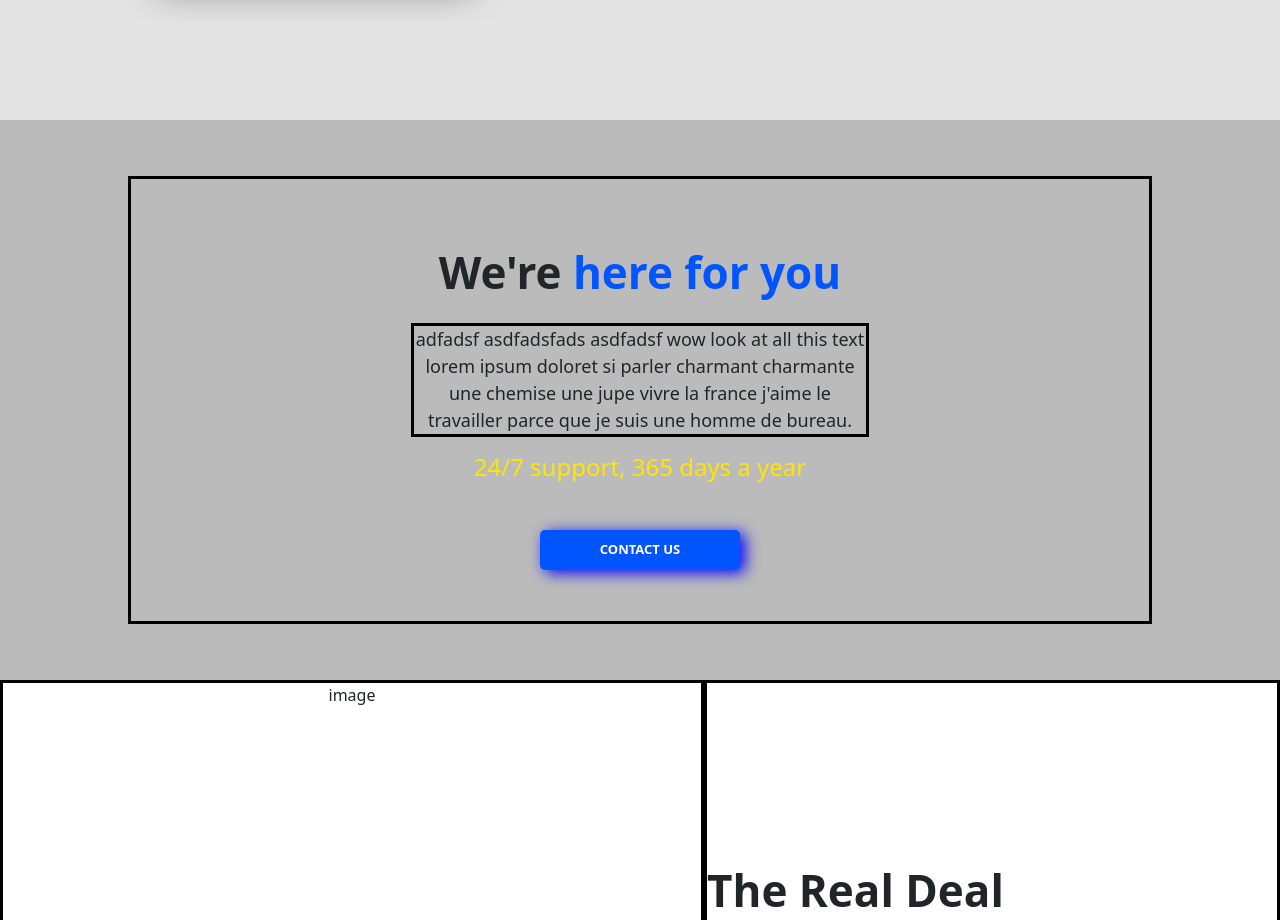
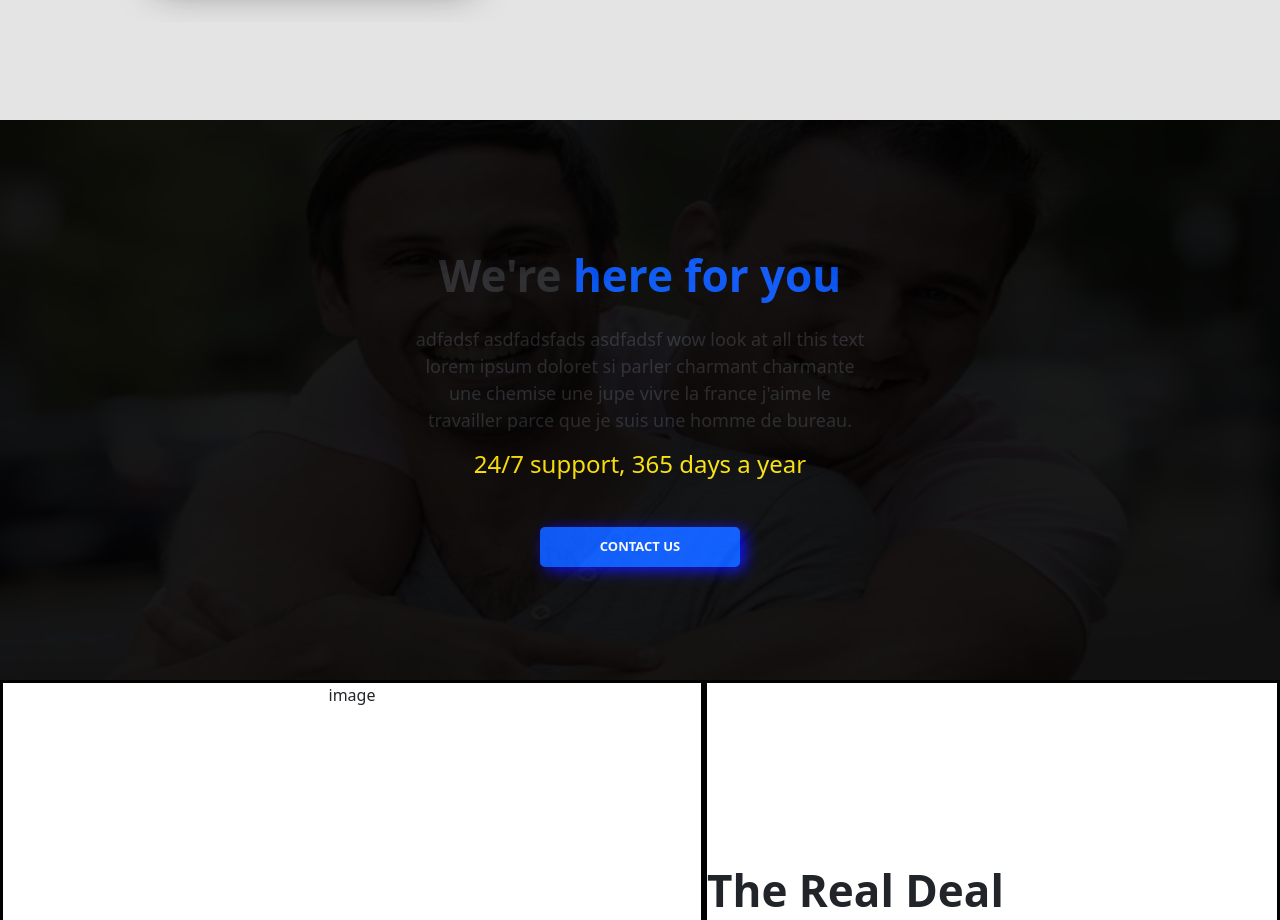
Before and after one commit to plutownium/2fh, a React (Create React App) app: page / in a window 1280 px wide. Shown: the part 3080-4000 px from the top of the page. Built offline with nearby package versions, Linux system fonts and the light colour scheme.

Commit message:
got opacity over the bg but the forward txt is opacinated too

```diff
--- a/src/App.css
+++ b/src/App.css
@@ -448,8 +448,30 @@ header * {
   height: 80%;
   width: 80%;
   text-align: center;
+  z-index: 5;
+  opacity: 1;
+}
+
+#we-here-for-you {
+  z-index: 5;
+  opacity: 1;
 }
 
 .white-text {
   color: white;
 }
+
+.wholesome-background {
+  z-index: 1;
+  background-size: 100% 100%;
+  /* opacity: 50%; */
+  background-image: url("./assets/wholesome-gay-couple.png");
+  /* background: linear-gradient(rgba(0, 0, 0, 0.5), rgba(0, 0, 0, 0.5)), */
+  /* url("./assets//wholesome-gay-couple.png"); */
+}
+
+.wholesome-overlay {
+  background: black;
+  opacity: 90%;
+  z-index: 2;
+}
--- a/src/App.js
+++ b/src/App.js
@@ -280,12 +280,13 @@ function App() {
           </div>
         </section>
         <section
-          style={{ height: "70vh", backgroundColor: "#bbb" }}
-          className="d-flex align-items-center justify-content-center"
+          style={{ height: "70vh" }}
+          className="d-flex align-items-center justify-content-center wholesome-background"
         >
+          <div className="h-100 d-flex flex-col justify-content-center align-items-center wholesome-overlay">
             <div
               id="we-here-for-you"
-            className="b-debug d-flex flex-col justify-content-center align-items-center"
+              className="d-flex flex-col justify-content-center align-items-center"
             >
               <div className="my-3">
                 <h2 className="fat-text">
@@ -293,11 +294,11 @@ function App() {
                 </h2>
               </div>
               <div className="d-flex flex-col align-items-center justify-content-center">
-              <p id="whfy-width-control" className="b-debug content-text">
+                <p id="whfy-width-control" className="content-text">
                   adfadsf asdfadsfads asdfadsf wow look at all this text lorem
-                ipsum doloret si parler charmant charmante une chemise une jupe
-                vivre la france j'aime le travailler parce que je suis une homme
-                de bureau.
+                  ipsum doloret si parler charmant charmante une chemise une
+                  jupe vivre la france j'aime le travailler parce que je suis
+                  une homme de bureau.
                 </p>
                 <h4 className="brand-yellow-text mb-5">
                   24/7 support, 365 days a year
@@ -307,6 +308,7 @@ function App() {
                 <button className="typical-blue-button typical-btn-sml-txt">
                   contact us
                 </button>
+              </div>
             </div>
           </div>
         </section>
```
Also changed, not shown: src/assets/wholesome-gay-couple.png (added). Lines whose indentation alone changed are shown as unchanged.
